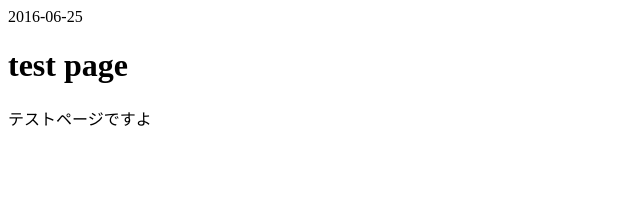
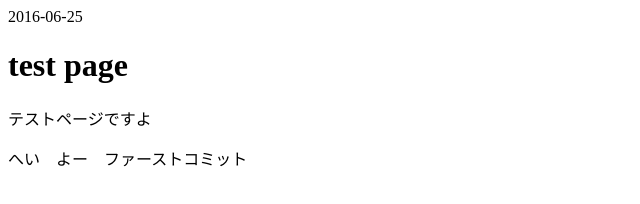
Before and after one commit to ipgotanda/test, a plain HTML site: page index.html in a window 1280 px wide. Shown: the whole page, without its empty margins (0-640 px from the left). Drawn offline with Linux system fonts and the light colour scheme.

Commit message:
最初のコミット

```diff
--- a/index.html
+++ b/index.html
@@ -6,5 +6,6 @@
 <time>2016-06-25</time>
 <h1>test page</h1>
 <p>テストページですよ</p>
+<p>へい　よー　ファーストコミット</p>
 </body>
 </html>
```
